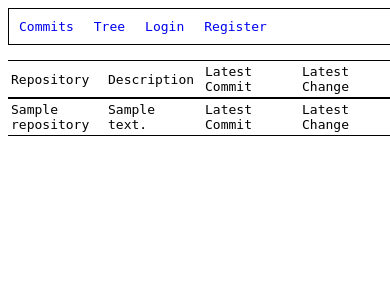
After one commit to weiyiguoyoyo/mfgd, a Django app: template templates/index.html in a window 390 px wide. The commit adds this page. Shown: the top 300 px of the page. Run offline with Django 3.2, Linux system fonts and the light colour scheme; the template is opened without the code that fills it: values that come from a table or form of the project are taken from there, others are empty; tables that the repository leaves empty hold one stand-in row (values such as "Sample post"); parts of the project's set-up code (start-up, migrations or seed data) failed here and were passed over.

Commit message:
Added user profiles and repo db, also added index page

```diff
--- a/mfgd/settings.py
+++ b/mfgd/settings.py
@@ -11,7 +11,7 @@ https://docs.djangoproject.com/en/3.1/ref/settings/
 """
 
 from pathlib import Path
-
+import os
 # Build paths inside the project like this: BASE_DIR / 'subdir'.
 BASE_DIR = Path(__file__).resolve().parent.parent
 
@@ -77,7 +77,7 @@ WSGI_APPLICATION = "mfgd.wsgi.application"
 DATABASES = {
     "default": {
         "ENGINE": "django.db.backends.sqlite3",
-        "NAME": BASE_DIR / "db.sqlite3",
+        "NAME": os.path.join(BASE_DIR, 'db.sqlite3'),
     }
 }
 
--- /dev/null
+++ b/mfgd_app/models.py
@@ -0,0 +1,35 @@
+from django.db import models
+from django.contrib.auth.models import User
+
+class Repository(models.Model):
+	name = models.CharField(max_length=256, unique=True, primary_key=True)
+	description = models.TextField(blank=True)
+	isPublic = models.BooleanField(default=False)
+
+	class Meta:
+		verbose_name_plural = 'Repositories'
+
+	def __str__(self):
+		return self.name
+
+class UserProfile(models.Model):
+	user = models.OneToOneField(User, on_delete=models.CASCADE)
+
+	isAdmin = models.BooleanField(default=False)
+	repositories = models.ManyToManyField(Repository, through='CanAccess')
+
+	def __str__(self):
+		return self.user.username
+
+class CanAccess(models.Model):
+	user = models.ForeignKey(UserProfile, on_delete=models.CASCADE)
+	repo = models.ForeignKey(Repository, on_delete=models.CASCADE)
+
+	canManage = models.BooleanField(default=False)
+
+	class Meta:
+		unique_together = [['user', 'repo']]
+		verbose_name_plural = "CanAccess"
+
+	def __str__(self):
+		return f"{self.user}:{self.repo}"
--- a/static/style.css
+++ b/static/style.css
@@ -14,16 +14,16 @@ a:hover {
     padding: 10px;
 }
 
+.menu a:nth-last-child(2) {
+    margin-left: auto;
+}
+
 .menu {
     display: flex;
     flex-flow: row wrap;
     justify-content: flex-start;
     width: 100%;
     border: 1px solid black;
-}
-
-.menu a:last-child {
-    margin-left: auto;
 }
 
 .crumbs ol {
@@ -55,6 +55,9 @@ main table {
     border-top: 1px solid black;
     border-bottom: 1px solid black;
     width: 100%;
+    table-layout:fixed;
+    text-overflow:ellipsis;
+    overflow:hidden;
 }
 
 main {
@@ -110,7 +113,7 @@ main {
         display: none;
     }
 
-    .menu a:last-child {
+    .menu a:nth-last-child(2) {
         margin-left: inherit;
     }
 }
--- a/templates/base.html
+++ b/templates/base.html
@@ -22,6 +22,7 @@
             <a href="commits/">Commits</a>
             <a href="tree/">Tree</a>
             <a href="login/">Login</a>
+            <a href="register/">Register</a>
         </nav>
 
 		{% block body_block %}
--- /dev/null
+++ b/templates/index.html
@@ -0,0 +1,29 @@
+{% extends 'base.html' %}
+{% load static %}
+
+{% block body_block %}
+	<br>
+	<main>
+        <article>
+        	<table>
+                <tr>
+                    <td>Repository</td>
+                    <td>Description</td>
+                    <td>Latest Commit</td>
+                    <td>Latest Change</td>
+                </tr>
+            </table>
+            <table>
+                {% for repo in repositories %}
+                <tr>
+                    <td>{{ repo.name }}</td>
+                    <td>{{ repo.description }}</td>
+                    <td>Latest Commit</td>
+                    <td>Latest Change</td>
+                </tr>
+                {% endfor %}
+            </table>
+        </article>
+    </main>
+
+{% endblock %}
```
Also changed, not shown: mfgd_app/admin.py (added, +9 -0 lines), mfgd_app/views.py (+7 -2 lines), mfgd_app/migrations/0001_initial.py (added), mfgd_app/migrations/0002_auto_20210305_1635.py (added), mfgd_app/migrations/0003_auto_20210305_1637.py (added), mfgd_app/migrations/__init__.py (added).
